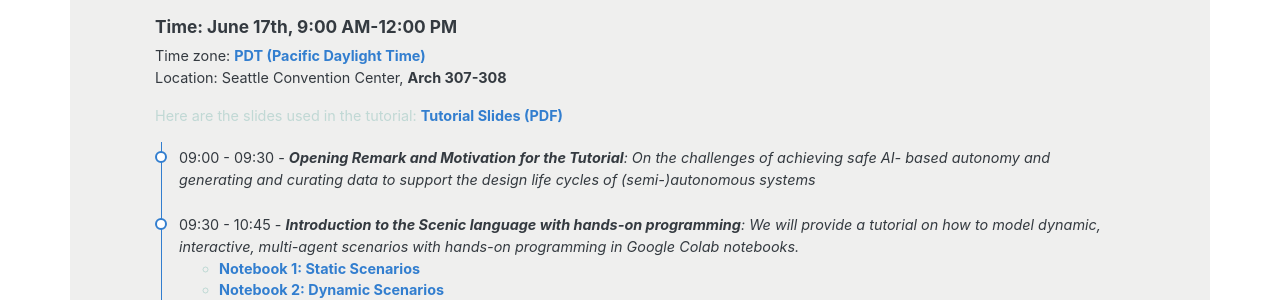
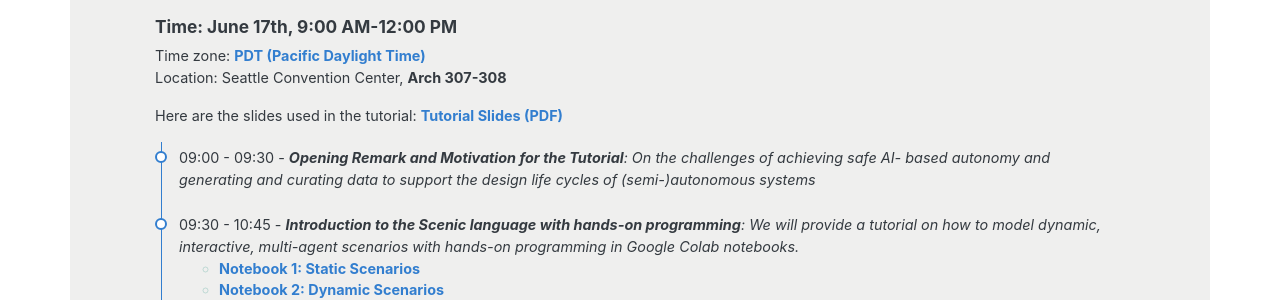
Before and after one commit to BerkeleyLearnVerify/Scenic_Website, a Jekyll site: the page cvpr24/index.html, which Jekyll copies as it is, in a window 1280 px wide. Shown: the part 2754-3054 px from the top of the page. Built offline with Jekyll 4.4.1, drawn with Linux system fonts in a browser that asks for light colours.

```diff
--- a/cvpr24/index.html
+++ b/cvpr24/index.html
@@ -344,7 +344,7 @@
         Location: Seattle Convention Center, <b>Arch 307-308</b> <br>
         <!-- <font color="#9F000F"><b>NEWS:</b> recording available <a href="https://youtu.be/AxhjGR1WIv8">here</a>.</font> -->
       </p>
-      <p>
+      <p class="text-sm text-dark">
         Here are the slides used in the tutorial: <a href="https://scenic-lang.org/cvpr24/Scenic-CVPR24_Tutorial_Slides.pdf">Tutorial Slides (PDF)</a>
       </p>
       <ul class="list-timeline list-timeline-primary">
```
